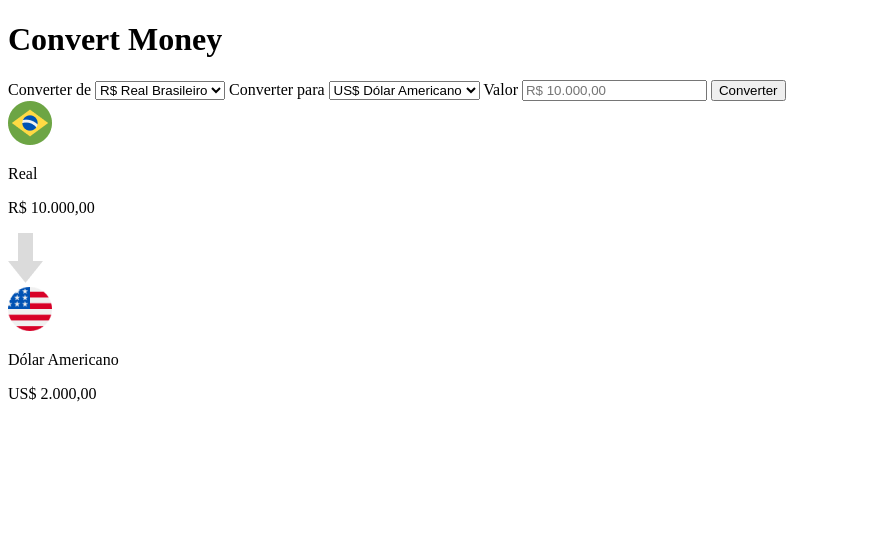
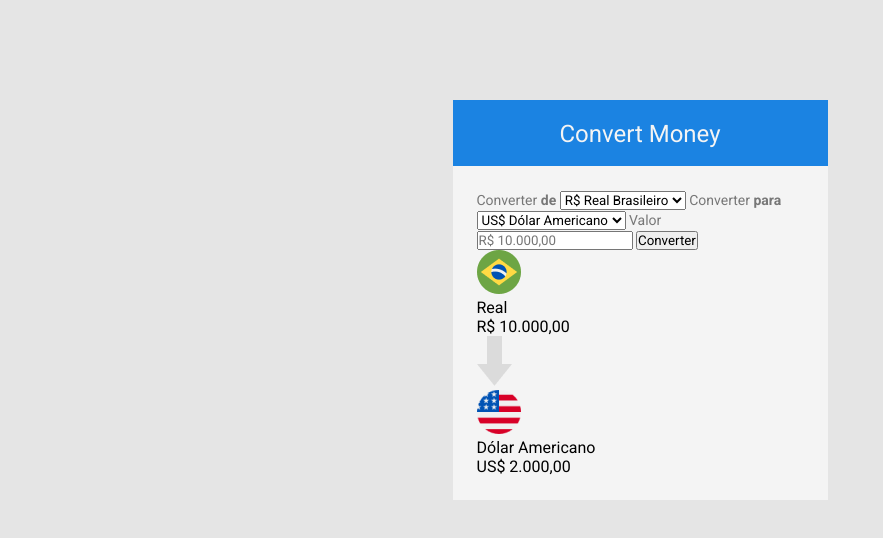
Before and after one commit to Tsukhiro/currency-convert, a plain HTML site: page index.html in a window 1280 px wide. Shown: the whole page, without its empty margins (0-883 px from the left). Drawn offline with Linux system fonts and the light colour scheme.

Commit message:
commit CSS pt. 1
Minor HTML modifications and CSS update pt .1

```diff
--- a/index.html
+++ b/index.html
@@ -7,6 +7,7 @@
     <link rel="preconnect" href="https://fonts.googleapis.com">
     <link rel="preconnect" href="https://fonts.gstatic.com" crossorigin>
     <link href="https://fonts.googleapis.com/css2?family=Roboto:wght@100;300;400;700&display=swap" rel="stylesheet">
+    <link rel="stylesheet" href="./styles.css">
     <title>Convert Money</title>
 </head>
 <body>
@@ -19,7 +20,7 @@
 
         <main>
             <label for="">
-                Converter de
+                Converter <b>de</b>
                 <select name="" id="">
                     <option value="">
                         R$ Real Brasileiro
@@ -28,7 +29,7 @@
             </label>
 
             <label for="">
-                Converter para
+                Converter <b>para</b>
                 <select name="" id="">
                     <option value="">
                         US$ Dólar Americano
@@ -48,15 +49,15 @@
 
             <section>
                 <div>
-                    <img src="./assets/Real.png" alt="">
+                    <img src="./assets/Real.png" alt="Bandeira do Brasil">
                     <p>Real</p>
                     <p>R$ 10.000,00</p>
                 </div>
 
-                <img src="./assets/arrow.png" alt="">
+                <img src="./assets/arrow.png" alt="Seta">
 
                 <div>
-                    <img src="./assets/Dólar Americano.png" alt="">
+                    <img src="./assets/Dólar Americano.png" alt="Bandeira dos EUA">
                     <p>Dólar Americano</p>
                     <p>US$ 2.000,00</p>
                 </div>
--- /dev/null
+++ b/styles.css
@@ -0,0 +1,45 @@
+* {
+    margin: 0;
+    padding: 0;
+    box-sizing: border-box;
+    font-family: "Roboto", sans-serif;
+}
+
+body{
+    background-color: #e5e5e5;
+}
+
+.container{
+    width: 375px;
+    background-color: #F4F4F4;
+    margin: 0 auto;
+    margin-top: 100px;
+}
+
+header {
+    background-color: #1B83E2;
+    height: 66px;
+
+}
+
+h1{
+    font-style: normal;
+    font-weight: normal;
+    font-size: 24px;
+    line-height: 18px;
+    color: #F4F4F4;
+    text-align: center;
+    padding-top: 25px;
+}
+
+main{
+    padding: 24px;
+}
+
+label {
+    font-style: normal;
+    font-weight: normal;
+    font-size: 14px;
+    line-height: 18px;
+    color: #777777;
+}
```
Also changed, not shown: 1 other file.
